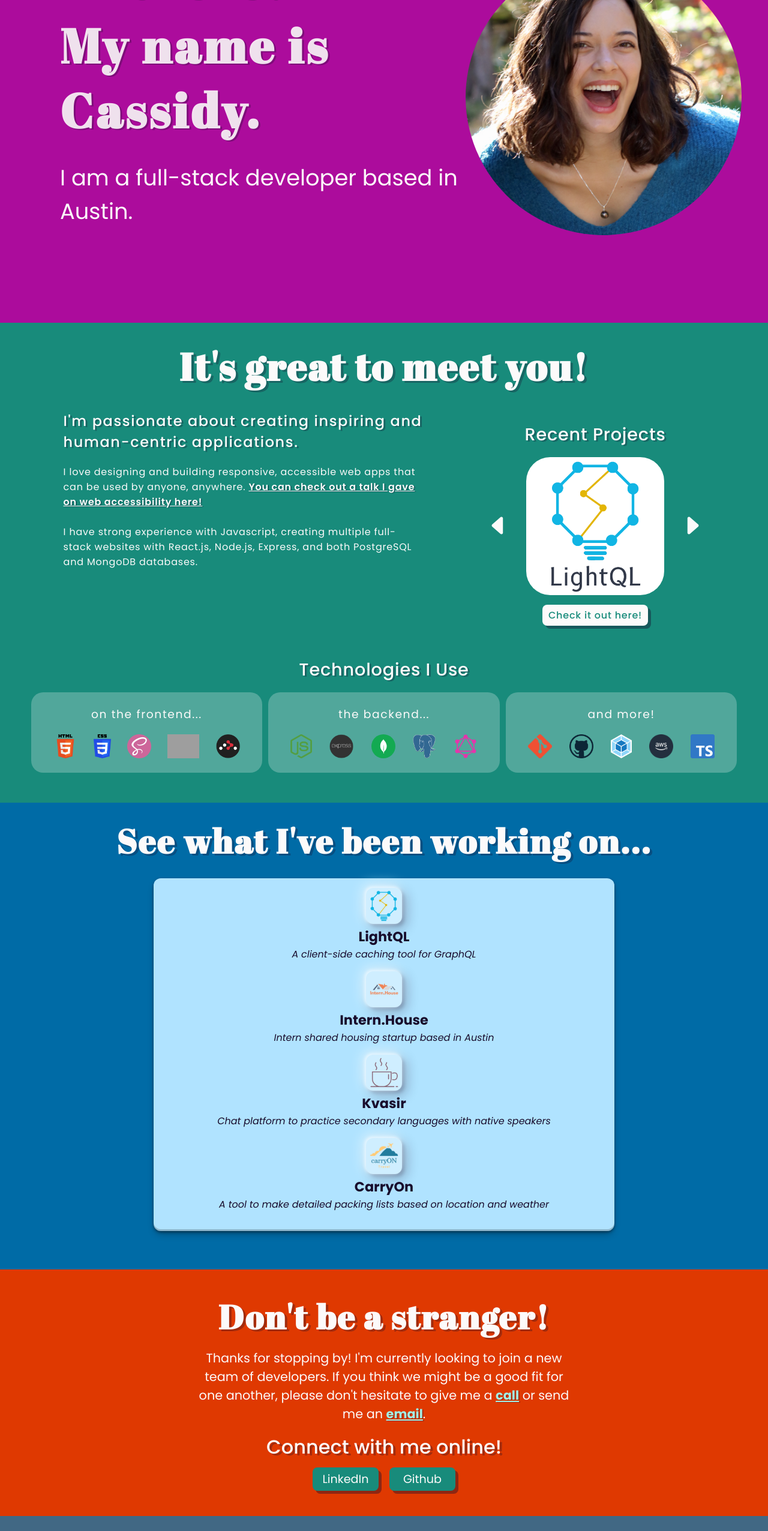
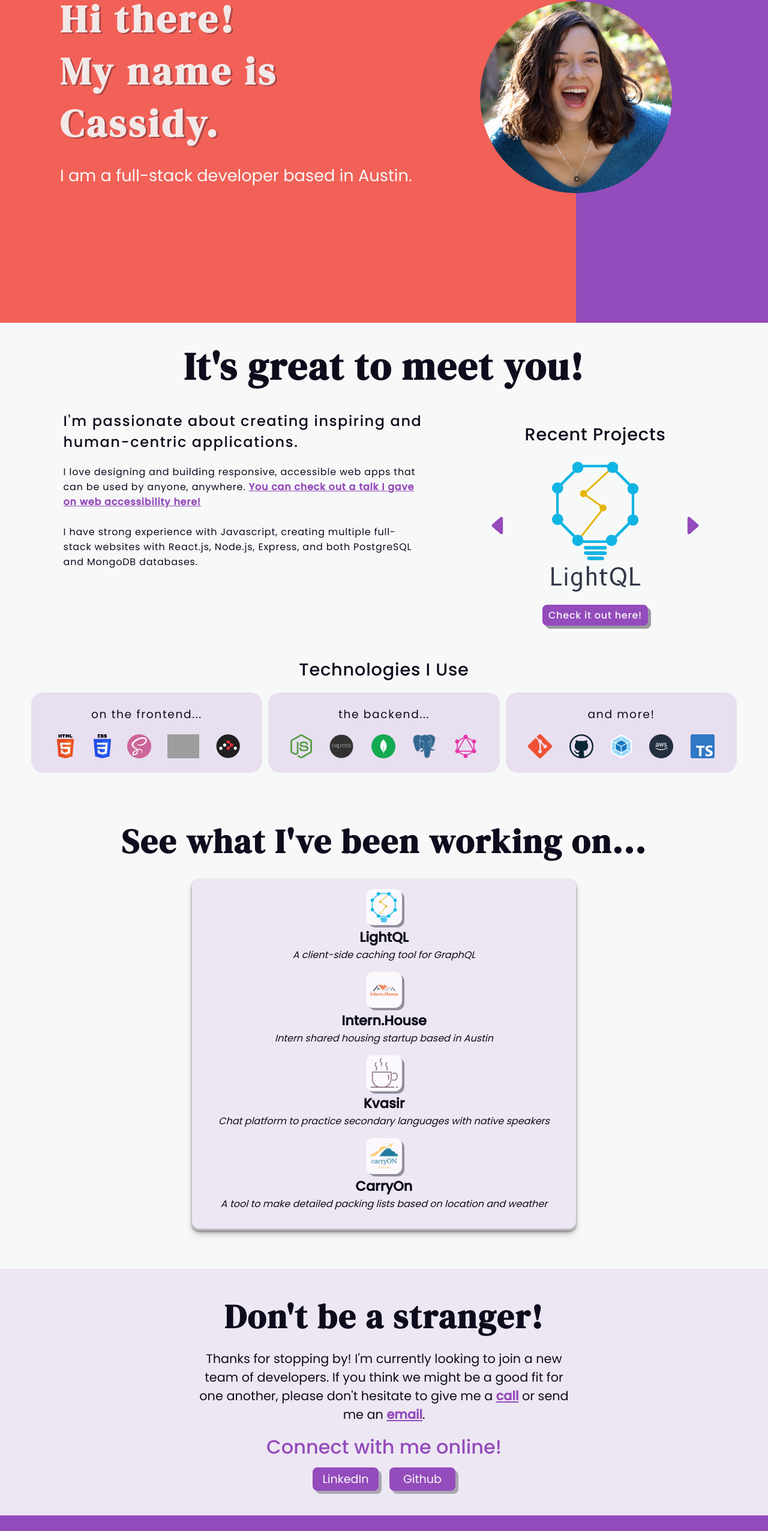
Before and after one commit to cassidyrose56/CassidyIsCoding, a React app: page / in a window 1280 px wide. Shown: the part 234-2786 px from the top of the page at 60% size. Built offline with nearby package versions, Linux system fonts and the light colour scheme; grey boxes are pictures that could not be loaded.

Commit message:
changed color scheme, rebraaaaaand

```diff
--- a/client/src/components/PersonalInfo.js
+++ b/client/src/components/PersonalInfo.js
@@ -22,8 +22,8 @@ const webpack = require('../../../assets/techStack/webpack.png');
 const aws = require('../../../assets/techStack/aws.png');
 const typescript = require('../../../assets/techStack/typescript.svg');
 
-const lightQL = require('../../../assets/LightQL.png');
-const internHouse = require('../../../assets/Intern.House.png');
+const lightQL = require('../../../assets/LightQL-removebg-preview.png');
+const internHouse = require('../../../assets/Intern.House-removebg-preview.png');
 
 const PersonalInfo = () => {
 
--- a/client/src/index.html
+++ b/client/src/index.html
@@ -8,8 +8,8 @@
     <link rel="stylesheet" href="https://cdn.jsdelivr.net/npm/bootstrap-icons@1.3.0/font/bootstrap-icons.css">
     <link rel="icon" type="image/png" href="../../assets/favicon.ico?v=2">
     <link rel="preconnect" href="https://fonts.googleapis.com">
-    <link rel="preconnect" href="https://fonts.gstatic.com" crossorigin>
-    <link href="https://fonts.googleapis.com/css2?family=Abril+Fatface&family=Poppins:ital,wght@0,200;0,300;0,400;0,500;0,600;0,700;0,800;1,200;1,300;1,400;1,500;1,600;1,700&display=swap" rel="stylesheet">
+<link rel="preconnect" href="https://fonts.gstatic.com" crossorigin>
+<link href="https://fonts.googleapis.com/css2?family=DM+Serif+Display:ital@0;1&family=Poppins:wght@200;300;400;500&display=swap" rel="stylesheet">
 </head>
 <body>
     <div id="root"></div>
--- a/client/src/styles/contact.scss
+++ b/client/src/styles/contact.scss
@@ -2,7 +2,7 @@
 
 #contact-layout {
     height: 45vh;
-    background-color: $orange;
+    background-color: rgba($purple, 0.1);
     display: flex;
     flex-direction: column;
     align-items: center;
@@ -13,30 +13,27 @@
 #contact-title {
     margin: 0;
     font-family: $title-text;
-    color: $white;
+    color: $black;
     font-size: 3.5rem;
     letter-spacing: 0.15rem;
-    text-shadow: 4px 3px 0px rgba($black, 0.3);
 }
 
 #contact-text {
     font-family: $body-text;
-    color: $white;
+    color: $black;
     margin: 0 25%;
     font-size: 1.3rem;
     text-align: center;
 }
 
 .callEmailLink {
-    color: lighten($green, 47);
+    color: $purple;
     font-weight: 700;
-    text-shadow: 2px 1px 0px rgba($black, 0.3);
 }
 
 #social-media-text {
     font-family: $body-text;
-    color: $white;
-    text-shadow: 4px 3px 0px rgba($black, 0.3);
+    color: $purple;
     font-size: 2rem;
     margin: 0;
     margin-bottom: 10px;
@@ -61,14 +58,14 @@
     color: $white;
     padding: 5px 10px;
     font-size: 1.2rem;
-    background-color: $green;
+    background-color: $purple;
     text-decoration: none;
     width: 35%;
     text-align: center;
     font-weight: 400;
     font-family: $body-text;
     border-radius: 8px;
-    box-shadow: 5px 5px 0px rgba($black, 0.4);
+    box-shadow: 5px 5px 0px rgba($black, 0.3);
 }
 
 @media screen and (max-width: 849px) {
--- a/client/src/styles/footer.scss
+++ b/client/src/styles/footer.scss
@@ -1,25 +1,11 @@
 @import './variables.scss';
-
-@keyframes backgroundColorPalette {
-    0% {
-      background: $pink;
-    }
-    50% {
-      background: $green;
-    }
-    100% {
-      background: $pink;
-    }
-  }
 
   #footer-layout {
     height: 10vh;
     display: flex;
     align-items: center;
     justify-content: center;
-    animation-name: backgroundColorPalette;
-    animation-duration: 10s;
-    animation-iteration-count: infinite;
+    background-color: $purple;
     font-family: $title-text;
     text-shadow: 2px 2px 0px rgba($black, 0.3);
     color: $white;
--- a/client/src/styles/home.scss
+++ b/client/src/styles/home.scss
@@ -2,7 +2,7 @@
 
 #home-body {
     height: 94vh;
-    background-color: $pink;
+    background-color: $orange;
     display: flex;
     align-items: center;
 }
@@ -13,9 +13,9 @@
 
 
 #hero {
-    grid-row: 2 / 3;
     display: grid;
-    grid-template-columns: 60vw 40vw;
+    grid-template-columns: 75vw 25vw;
+    height: 100%;
 }
 
 #home-left {
@@ -23,6 +23,7 @@
     grid-column: 1 / 2;
     display: flex;
     flex-direction: column;
+    justify-content: center;
 }
 
 .title-text {
@@ -41,16 +42,15 @@
 
 #hello {
     margin: 0;
-    font-size: 6.5rem;
+    font-size: 5.5rem;
     color: rgba($white, .9);
-    text-shadow: 5px 4px 0px rgba($black, 0.3);
     letter-spacing: 0.3rem;
     // margin-top: 14%;
 }
 
 #describe {
     font-family: $body-text;
-    font-size: 2.5rem;
+    font-size: 1.7rem;
     font-weight: 400;
     width: 100%;
     // margin-bottom: 7%;
@@ -60,6 +60,7 @@
     display: flex;
     align-items: center;
     justify-content: center;
+    background-color: $purple;
 }
 
 
@@ -67,7 +68,7 @@
     height: 60vh;
     width: auto;
     border-radius: 50%;
-    margin-right: 15%;
+    margin-right: 100%;
     margin-bottom: 5%;
 }
 
@@ -92,7 +93,7 @@
     #home-body {
         height: 85vh;
         min-height: 645px;
-        background-color: $pink;
+        background-color: $orange;
         display: flex;
         flex-direction: column;
         justify-content: center;
@@ -102,6 +103,8 @@
     #hero {
         display: flex;
         flex-direction: column;
+        justify-content: center;
+        align-items: center;
     }
 
     #hello {
@@ -122,7 +125,7 @@
 
     #headshot {
         height: auto;
-        width: 50vw;
+        width: 60%;
         border-radius: 50%;
         margin: 0;
     }
@@ -138,21 +141,21 @@
 
 @media screen and (max-width: 1350px) and (min-width: 850px) {
     #hello {
-        font-size: 5rem;
+        font-size: 4rem;
         text-shadow: 3px 2px 0px rgba($black, 0.3);
     }
 
     #headshot {
         height: auto;
-        width: 90%;
+        width: 100%;
         border-radius: 50%;
         margin: 0;
-        margin-right: 7%;
+        margin-right: 100%;
     }
 
     #describe {
         font-family: $body-text;
-        font-size: 2.3rem;
+        font-size: 1.7rem;
         font-weight: 400;
         width: 100%;
     }
--- a/client/src/styles/personal-info.scss
+++ b/client/src/styles/personal-info.scss
@@ -2,7 +2,7 @@
 
 #info-body {
     height: 100vh;
-    background-color: $green;
+    background-color: $white;
     display: grid;
     grid-template-columns: 55vw 45vw;
     grid-template-rows: 15vh 53vh 24vh;
@@ -10,9 +10,8 @@
 
 .titles {
     font-family: $body-text;
-    color: $white;
+    color: $black;
     letter-spacing: 0.05rem;
-    text-shadow: 3px 2px 0px rgba($black, 0.3);
     margin: 0;
 }
 
@@ -25,8 +24,7 @@
     margin: 0;
     margin-top: 2%;
     font-family: $title-text;
-    color: $white;
-    text-shadow: 4px 3px 0px rgba($black, 0.3);
+    color: $black;
     font-size: 4rem;
     letter-spacing: 0.15rem;
 }
@@ -39,27 +37,25 @@
 }
 
 #work-info {
-    color: $white;
+    color: $black;
     font-family: $body-text;
-    text-shadow: 3px 2px 0px rgba($black, 0.3);
-    font-size: 2rem;
+    font-size: 1.9rem;
     letter-spacing: 0.1rem;
     margin-top: 5px;
     font-weight: 500;
 }
 
 #work-details {
-    color: $white;
+    color: $black;
     font-family: $body-text;
-    font-size: 1.3rem;
+    font-size: 1.1rem;
     letter-spacing: 0.05rem;
     font-weight: 400;
 }
 
 #talk-link {
     font-weight: 600;
-    color: $white;
-    text-shadow: 2px 1px 0px rgba($black, 0.3);
+    color: $purple;
 }
 
 #info-right {
@@ -89,7 +85,7 @@
     background-color: transparent;
     transform: translateY(-50%);
     top: 50%;
-    color: $white;
+    color: $purple;
     border: none;
     border-radius: 50%;
     display: block;
@@ -107,8 +103,8 @@
 
 #proj-name {
     font-family: $body-text;
-    background-color: $white;
-    color: $green;
+    background-color: $purple;
+    color: $white;
     text-decoration: none;
     font-size: 1rem;
     font-weight: 500;
@@ -145,7 +141,7 @@
     flex-direction: column;
     padding: 20px;
     padding-top: 0;
-    background-color: rgba($white, 0.25);
+    background-color: rgba($purple, 0.15);
     width: 27vw;
     height: 90%;
     margin: 0 5px 0 5px;
@@ -154,7 +150,7 @@
 
 .tech-section-titles {
     font-family: $body-text;
-    color: $white;
+    color: $black;
     font-weight: 400;
     letter-spacing: 0.1rem;
 }
@@ -187,7 +183,6 @@
         font-size: 2rem;
         margin: 4.5vh 0;
         text-align: center;
-        text-shadow: 2px 2px 0px rgba($black, 0.3);
     }
 
     #work-info {
--- a/client/src/styles/resume.scss
+++ b/client/src/styles/resume.scss
@@ -7,7 +7,7 @@
     gap: 5%;
     min-height: 50vh;
     height: fit-content;
-    background-color: $blue;
+    background-color: $white;
     padding: 0 0 5% 0;
 }
 
@@ -16,17 +16,16 @@ ul {
 }
 
 #resume {
-    width: 60%;
+    width: 50%;
     height: fit-content;
-    background-color: lighten($blue, 52);
+    background-color: rgba($purple, 0.1);
     box-shadow: rgba(0, 0, 0, 0.4) 0px 2px 4px, rgba(0, 0, 0, 0.3) 0px 7px 13px -3px, rgba(0, 0, 0, 0.2) 0px -3px 0px inset;
     border-radius: 12px;
 }
 
 #resume-title {
     font-family: $title-text;
-    color: $white;
-    text-shadow: 4px 3px 0px rgba($black, 0.3);
+    color: $black;
     font-size: 3.5rem;
     margin: 2% 0;
     letter-spacing: 0.15rem;
@@ -47,28 +46,11 @@ ul {
     display: flex;
     justify-content: center;
     align-items: center;
-    transition: all ease-in-out .1s;
     height: 60px;
     width: 60px;
-    background-color: lighten($blue, 58);
+    background-color: lighten($purple, 47);
     border-radius: 12px;
-    box-shadow:
-        -5px -5px 20px 0px lighten($blue, 62),
-        -2px -2px 5px 0px lighten($blue, 64),
-        7px 7px 20px 0px rgba($black, 0.3),
-        4px 4px 5px 0px rgba($black, 0.2),
-        inset 0px 0px 0px 0px lighten($blue, 62),
-        inset 0px 0px 0px 0px rgba($black, 0.3),
-        inset 0px 0px 0px 0px lighten($blue, 62),
-        inset 0px 0px 0px 0px rgba($black, 0.2);
-}
-
-#img-box:active {
-    box-shadow:
-        4px 4px 6px 0 rgba(255,255,255,.5),
-        -4px -4px 6px 0 rgba(116, 125, 136, .2),
-        inset -4px -4px 6px 0 rgba(255,255,255,.5),
-        inset 4px 4px 6px 0 rgba(116, 125, 136, .3);
+    box-shadow: 4px 4px 0px rgba($black, 0.4);
 }
 
 #resume-pics {
--- a/client/src/styles/sitewide.scss
+++ b/client/src/styles/sitewide.scss
@@ -3,8 +3,8 @@
 body {
     margin: 0;
     min-height: 100vh;
+    overflow: overlay;
     overflow-x: hidden;
-    overflow: overlay;
     background-color: $white;
 }
 
@@ -21,8 +21,12 @@ body {
   z-index: 100;
   transition: all .3s ease;
   cursor: pointer;
-  background-color: rgba($white, 0.8);
-  color: $green;
+  background-color: rgba($purple, 0.8);
+  color: $white;
+}
+
+#scrollBtn:hover {
+  background-color: $purple;
 }
 
 ::-webkit-scrollbar {
--- a/client/src/styles/variables.scss
+++ b/client/src/styles/variables.scss
@@ -1,9 +1,6 @@
-$white: #FCFAFA;
-$blue: #006BA6;
-$peri: #C6D8FF;
-$green: #188B7B;
-$orange: #DF3901;
-$pink: #AC0C9C;
-$black: #180C2C;
-$title-text: 'Abril Fatface', cursive;
+$white: #F7F9F9;
+$purple: #944BBB;
+$orange: #F26157;
+$black: #0E0B1D;
+$title-text: 'DM Serif Display', cursive;
 $body-text: 'Poppins', sans-serif;
```
Also changed, not shown: assets/Intern.House-removebg-preview.png (added), assets/LightQL-removebg-preview.png (added).
